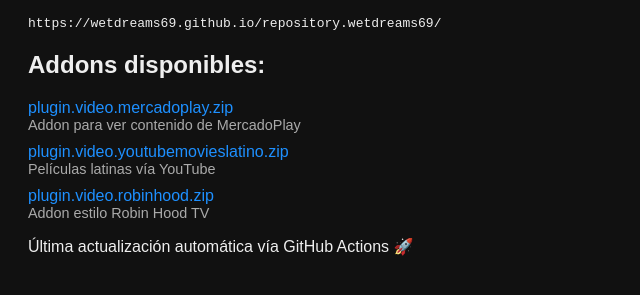
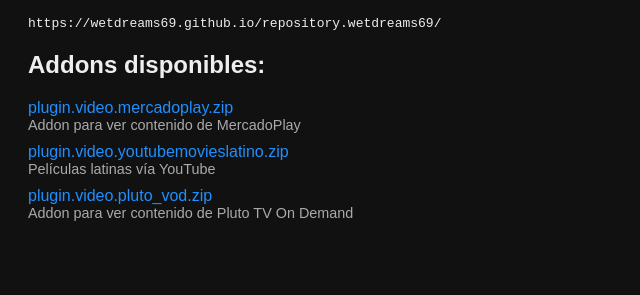
Before and after one commit to wetdreams69/repository.wetdreams69, a plain HTML site: page repo/index.html in a window 1280 px wide. Shown: the part 129-424 px from the top of the page, without its empty margins (0-640 px from the left). Drawn offline with Linux system fonts and the light colour scheme.

Commit message:
fix: repo

```diff
--- a/repo/index.html
+++ b/repo/index.html
@@ -49,11 +49,10 @@
       <div class="info">Películas latinas vía YouTube</div>
     </li>
     <li>
-      <a href="plugin.video.robinhood.zip">plugin.video.robinhood.zip</a>
-      <div class="info">Addon estilo Robin Hood TV</div>
+      <a href="plugin.video.pluto_vod.zip">plugin.video.pluto_vod.zip</a>
+      <div class="info">Addon para ver contenido de Pluto TV On Demand</div>
     </li>
   </ul>
 
-  <p>Última actualización automática vía GitHub Actions 🚀</p>
 </body>
 </html>
```
Also changed, not shown: 1 other file.
